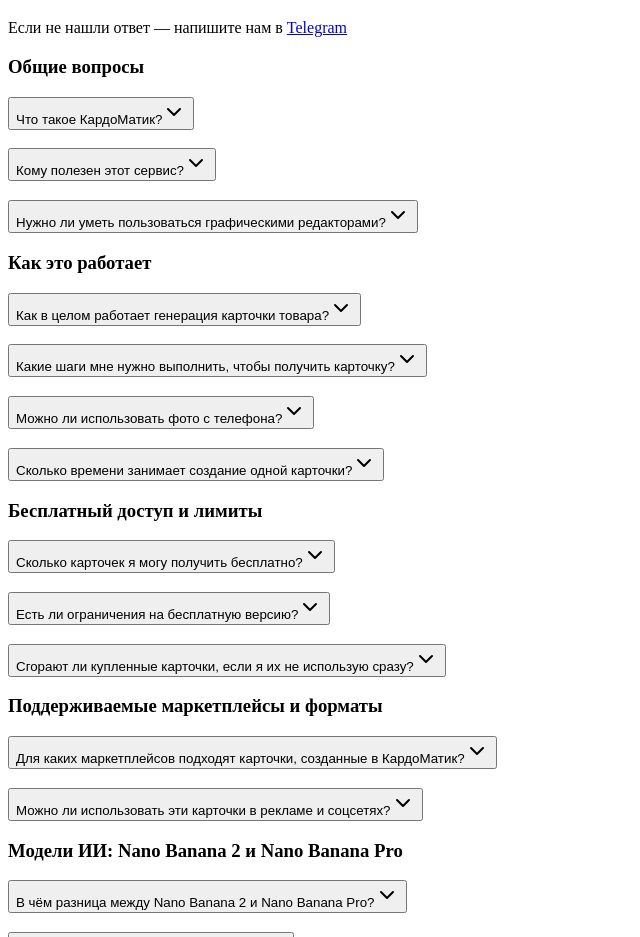
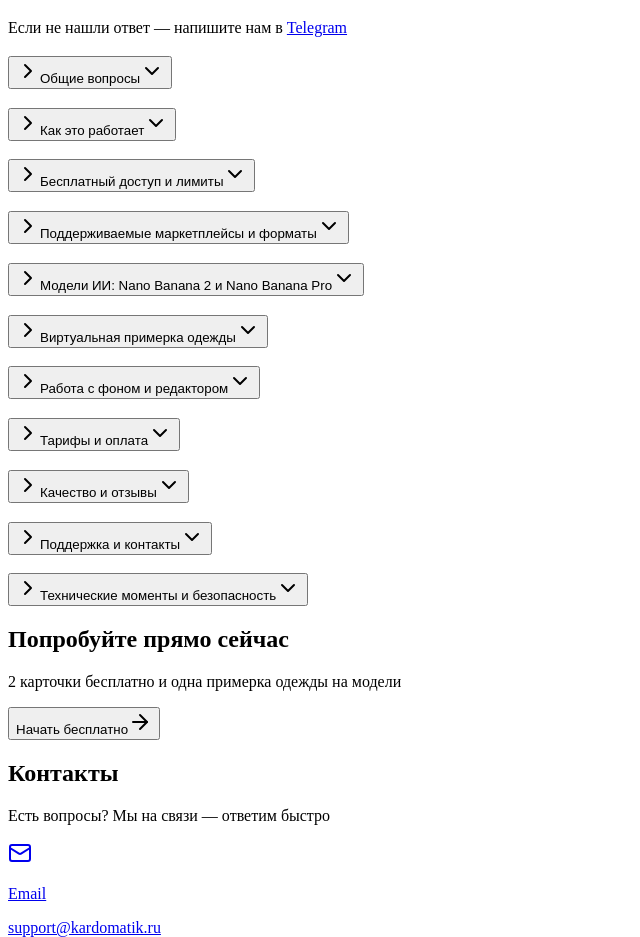
Before and after one commit to groggrogovg-jpg/my-second-project, a React (Vite) app in the folder client/: page / in a window 1280 px wide. Shown: the part 11063-12000 px from the top of the page, without its empty margins (0-640 px from the left). Built offline with nearby package versions, Linux system fonts and the light colour scheme; a web font is replaced by a local one.

Commit message:
Restructure FAQ into nested categories with expandable sub-questions

```diff
--- a/client/src/components/FAQ.tsx
+++ b/client/src/components/FAQ.tsx
@@ -1,233 +1,257 @@
 import { Accordion, AccordionContent, AccordionItem, AccordionTrigger } from "@/components/ui/accordion";
-import { Sparkles } from "lucide-react";
+import { Sparkles, ChevronRight } from "lucide-react";
 
-type FAQItem =
-  | { type: "section"; title: string }
-  | { type: "item"; id: string; question: string; answer: string };
+type FAQItem = {
+  id: string;
+  question: string;
+  answer: string;
+};
 
-const FAQ_ITEMS: FAQItem[] = [
-  { type: "section", title: "Общие вопросы" },
+type FAQSection = {
+  id: string;
+  title: string;
+  items: FAQItem[];
+};
+
+const FAQ_SECTIONS: FAQSection[] = [
   {
-    type: "item",
+    id: "general",
+    title: "Общие вопросы",
+    items: [
+      {
         id: "q1",
         question: "Что такое КардоМатик?",
         answer:
           "КардоМатик — это ИИ-сервис для продавцов маркетплейсов, который из обычного фото товара делает профессиональную карточку с фоном, текстами и инфографикой для Ozon, Wildberries и Яндекс Маркета.",
       },
       {
-    type: "item",
         id: "q2",
         question: "Кому полезен этот сервис?",
         answer:
           "Сервис полезен продавцам на маркетплейсах, владельцам небольших брендов и тем, кто хочет быстро улучшить визуал карточек без дизайнера и дорогой фотосъёмки.",
       },
       {
-    type: "item",
         id: "q3",
         question: "Нужно ли уметь пользоваться графическими редакторами?",
         answer:
           "Нет, достаточно загрузить фото товара и выбрать настройки — всю сложную работу делает ИИ, интерфейс максимально простой для пользователя без навыков дизайна.",
       },
-
-  { type: "section", title: "Как это работает" },
+    ],
+  },
   {
-    type: "item",
+    id: "how-it-works",
+    title: "Как это работает",
+    items: [
+      {
         id: "q4",
         question: "Как в целом работает генерация карточки товара?",
         answer:
           "Вы загружаете фото товара, выбираете модель ИИ, задаёте параметры и описание преимуществ, после чего сервис создаёт готовую карточку с подходящим фоном, текстами и инфографикой, которую можно сразу загрузить на маркетплейс.",
       },
       {
-    type: "item",
         id: "q5",
         question: "Какие шаги мне нужно выполнить, чтобы получить карточку?",
         answer:
           "Всего три шага: 1) загрузить фото товара на любом фоне, 2) настроить параметры генерации и выбрать модель ИИ, 3) скачать готовую карточку и использовать её на маркетплейсе.",
       },
       {
-    type: "item",
         id: "q6",
         question: "Можно ли использовать фото с телефона?",
         answer:
           "Да, достаточно обычного фото товара с телефона — ИИ сам выделит объект, подберёт фон и оформит карточку так, чтобы она выглядела профессионально.",
       },
       {
-    type: "item",
         id: "q7",
         question: "Сколько времени занимает создание одной карточки?",
         answer: "В среднем готовая карточка создаётся за пару минут после загрузки фото и выбора настроек.",
       },
-
-  { type: "section", title: "Бесплатный доступ и лимиты" },
+    ],
+  },
   {
-    type: "item",
+    id: "free",
+    title: "Бесплатный доступ и лимиты",
+    items: [
+      {
         id: "q8",
         question: "Сколько карточек я могу получить бесплатно?",
         answer:
           "На старте вы получаете несколько бесплатных карточек, чтобы протестировать сервис и оценить качество, после чего можно приобрести платные пакеты.",
       },
       {
-    type: "item",
         id: "q9",
         question: "Есть ли ограничения на бесплатную версию?",
         answer:
           "В бесплатных карточках может быть водяной знак, а количество генераций ограничено, но качество и функционал позволяют полностью понять возможности сервиса.",
       },
       {
-    type: "item",
         id: "q10",
         question: "Сгорают ли купленные карточки, если я их не использую сразу?",
         answer:
           "Купленные карточки привязаны к вашему аккаунту и не «сгорают» мгновенно; вы можете использовать их по мере необходимости, согласно условиям выбранного тарифа.",
       },
-
-  { type: "section", title: "Поддерживаемые маркетплейсы и форматы" },
+    ],
+  },
   {
-    type: "item",
+    id: "marketplaces",
+    title: "Поддерживаемые маркетплейсы и форматы",
+    items: [
+      {
         id: "q11",
         question: "Для каких маркетплейсов подходят карточки, созданные в КардоМатик?",
         answer:
           "Карточки ориентированы на требования и формат трёх основных платформ: Ozon, Wildberries и Яндекс Маркет, но изображения можно использовать и в других онлайн-витринах.",
       },
       {
-    type: "item",
         id: "q12",
         question: "Можно ли использовать эти карточки в рекламе и соцсетях?",
         answer:
           "Да, готовые изображения подходят не только для карточек товаров, но и для баннеров, постов и рекламных материалов при соблюдении правил площадок.",
       },
-
-  { type: "section", title: "Модели ИИ: Nano Banana 2 и Nano Banana Pro" },
+    ],
+  },
   {
-    type: "item",
+    id: "models",
+    title: "Модели ИИ: Nano Banana 2 и Nano Banana Pro",
+    items: [
+      {
         id: "q13",
         question: "В чём разница между Nano Banana 2 и Nano Banana Pro?",
         answer:
           "Nano Banana 2 — базовая модель для быстрых и недорогих карточек, а Nano Banana Pro даёт более продвинутый визуал, лучше работает с сложными сценами и деталями, что подходит для брендов с повышенными требованиями к качеству.",
       },
       {
-    type: "item",
         id: "q14",
         question: "Какую модель лучше выбрать новичку?",
         answer:
           "Если вы только тестируете сервис или делаете массовые карточки, начните с Nano Banana 2; для ключевых товаров и имиджевых брендов имеет смысл использовать Nano Banana Pro.",
       },
-
-  { type: "section", title: "Виртуальная примерка одежды" },
+    ],
+  },
   {
-    type: "item",
+    id: "tryon",
+    title: "Виртуальная примерка одежды",
+    items: [
+      {
         id: "q15",
         question: "Что такое виртуальная примерка в КардоМатик?",
         answer:
           "Виртуальная примерка — это инструмент, который позволяет «надеть» одежду на модель без реальной фотосессии: вы загружаете фото человека и до пяти вещей, а ИИ делает готовый образ.",
       },
       {
-    type: "item",
         id: "q16",
         question: "Какие вещи можно примерять на модели?",
         answer:
           "Можно загружать разные элементы образа — пиджак, юбку, обувь и другие предметы одежды, чтобы сформировать полноценный вариант для карточки товара.",
       },
       {
-    type: "item",
         id: "q17",
         question: "Когда будет доступна виртуальная примерка?",
         answer:
           "Функция примерки заявлена как «Скоро» и постепенно внедряется; следите за обновлениями на сайте и в Telegram-канале сервиса.",
       },
-
-  { type: "section", title: "Работа с фоном и редактором" },
+    ],
+  },
   {
-    type: "item",
+    id: "editor",
+    title: "Работа с фоном и редактором",
+    items: [
+      {
         id: "q18",
         question: "Можно ли поменять фон готовой карточки?",
         answer:
           "Да, в редакторе вы можете одним кликом заменить фон на студийный белый, природный, абстрактный или описать нужный фон текстом, а ИИ сгенерирует соответствующую сцену.",
       },
       {
-    type: "item",
         id: "q19",
         question: "Подходит ли сервис для товаров, которым нужен строго белый фон?",
         answer:
           "В редакторе предусмотрен студийный белый фон, который соответствует типичным требованиям маркетплейсов к нейтральному фону карточек.",
       },
-
-  { type: "section", title: "Тарифы и оплата" },
+    ],
+  },
   {
-    type: "item",
+    id: "pricing",
+    title: "Тарифы и оплата",
+    items: [
+      {
         id: "q20",
         question: "Сколько стоит создание одной карточки товара?",
         answer:
           "Стоимость одной карточки в тарифах сервиса находится в диапазоне примерно 40–60 рублей, в зависимости от модели и пакета.",
       },
       {
-    type: "item",
         id: "q21",
         question: "Как происходит оплата?",
         answer:
           "Оплата осуществляется онлайн, вы выбираете пакет карточек, оплачиваете его и получаете доступ к нужному количеству генераций в личном кабинете.",
       },
       {
-    type: "item",
         id: "q22",
         question: "Есть ли подписка или только пакеты?",
         answer:
           "Основной формат — пакеты карточек, что удобно для продавцов: вы платите за реальное количество генераций и используете их по мере необходимости.",
       },
-
-  { type: "section", title: "Качество и отзывы" },
+    ],
+  },
   {
-    type: "item",
+    id: "quality",
+    title: "Качество и отзывы",
+    items: [
+      {
         id: "q23",
         question: "Насколько профессионально выглядят карточки, созданные в КардоМатик?",
         answer:
           "По отзывам пользователей, карточки выглядят как работа дизайнера: ИИ улучшает фон, компоновку и инфографику, что повышает визуальную привлекательность и продажи.",
       },
       {
-    type: "item",
         id: "q24",
         question: "Есть ли реальные отзывы от продавцов маркетплейсов?",
         answer:
           "На сайте приведены отзывы продавцов Wildberries, Ozon, Яндекс Маркета и владельцев собственных брендов, которые отмечают рост продаж и экономию времени на дизайне.",
       },
       {
-    type: "item",
         id: "q25",
         question: "Будет ли заметно, что карточку делал ИИ?",
         answer:
           "При корректных настройках и хорошем исходном фото результат выглядит как обычная профессиональная фотосъёмка и дизайн, без явных следов автоматической генерации.",
       },
-
-  { type: "section", title: "Поддержка и контакты" },
+    ],
+  },
   {
-    type: "item",
+    id: "support",
+    title: "Поддержка и контакты",
+    items: [
+      {
         id: "q26",
         question: "Куда обратиться, если у меня есть вопрос или проблема?",
         answer:
           "Вы можете написать в Telegram-бот @KardoMatik_bot для быстрых ответов или отправить письмо на email support@kardomatik.ru по общим вопросам.",
       },
       {
-    type: "item",
         id: "q27",
         question: "Отвечает ли поддержка быстро?",
         answer:
           "Сервис позиционирует поддержку как «быстрые ответы», поэтому вопросы пользователей стараются решать оперативно через Telegram и электронную почту.",
       },
-
-  { type: "section", title: "Технические моменты и безопасность" },
+    ],
+  },
   {
-    type: "item",
+    id: "tech",
+    title: "Технические моменты и безопасность",
+    items: [
+      {
         id: "q28",
         question: "Могу ли я использовать сервис с любого устройства?",
         answer:
           "Сервис работает в браузере, поэтому вы можете пользоваться им с компьютера или ноутбука; главное — стабильное интернет-соединение и возможность загрузки изображений.",
       },
       {
-    type: "item",
         id: "q29",
         question: "Безопасно ли загружать свои фото товаров?",
         answer:
           "Фото используются для генерации карточек внутри сервиса; при работе рекомендуется соблюдать общие правила конфиденциальности и не загружать лишние персональные данные.",
+      },
+    ],
   },
 ];
 
@@ -256,29 +280,38 @@ export default function FAQ() {
       </div>
 
       <Accordion type="single" collapsible className="w-full divide-y divide-border rounded-2xl border border-border bg-background overflow-hidden">
-        {FAQ_ITEMS.map((item, index) =>
-          item.type === "section" ? (
-            <h3
-              key={`section-${index}`}
-              className="px-6 py-4 text-sm font-bold text-foreground bg-muted/30 border-y border-border first:border-t-0"
+        {FAQ_SECTIONS.map((section) => (
+          <AccordionItem
+            key={section.id}
+            value={section.id}
+            className="border-0 [&:not(:last-child)]:border-b [&:not(:last-child)]:border-border"
           >
-              {item.title}
-            </h3>
-          ) : (
+            <AccordionTrigger className="text-left px-6 py-4 text-sm font-bold text-foreground hover:no-underline hover:text-primary transition-colors [&[data-state=open]>svg]:rotate-90">
+              <span className="flex items-center gap-2">
+                <ChevronRight className="w-4 h-4 text-muted-foreground transition-transform duration-200" />
+                {section.title}
+              </span>
+            </AccordionTrigger>
+            <AccordionContent className="pb-0">
+              <Accordion type="single" collapsible className="w-full divide-y divide-border border-t border-border bg-muted/20">
+                {section.items.map((item) => (
                   <AccordionItem
                     key={item.id}
                     value={item.id}
                     className="border-0 px-6 [&:not(:last-child)]:border-b [&:not(:last-child)]:border-border"
                   >
-              <AccordionTrigger className="text-left text-sm font-semibold text-foreground hover:no-underline hover:text-primary transition-colors py-5">
+                    <AccordionTrigger className="text-left text-sm font-semibold text-foreground hover:no-underline hover:text-primary transition-colors py-4 pl-2">
                       {item.question}
                     </AccordionTrigger>
-              <AccordionContent className="text-sm text-muted-foreground leading-relaxed pb-5 pt-0">
+                    <AccordionContent className="text-sm text-muted-foreground leading-relaxed pb-4 pt-0 pl-2">
                       {item.answer}
                     </AccordionContent>
                   </AccordionItem>
-          )
-        )}
+                ))}
+              </Accordion>
+            </AccordionContent>
+          </AccordionItem>
+        ))}
       </Accordion>
     </section>
   );
```
Lines whose indentation alone changed are shown as unchanged.
